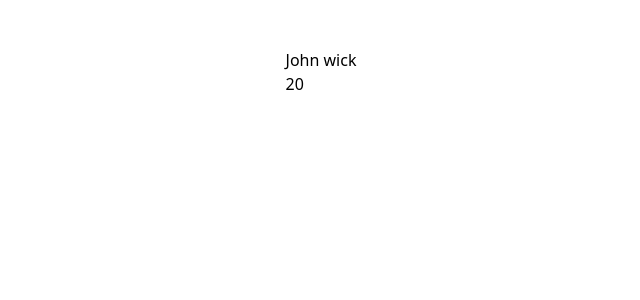
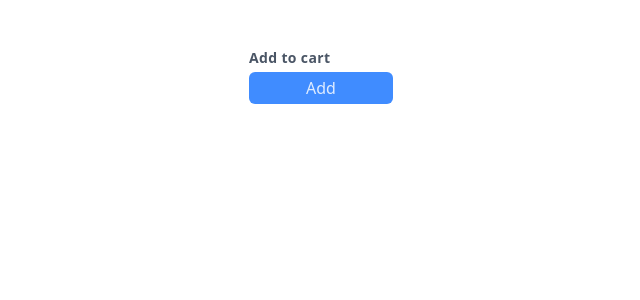
Before and after one commit to 3narinder/ReactCourse-Typescript, a React (Vite) app: page / in a window 1280 px wide. Shown: the top 300 px of the page, without its empty margins (319-959 px from the left). Built offline with nearby package versions, Linux system fonts and the light colour scheme.

Commit message:
Prop types - challenge 1

```diff
--- a/src/App.tsx
+++ b/src/App.tsx
@@ -1,9 +1,13 @@
-import User from "./components/propTypes/User";
+import Button from "./components/propTypes/Button";
 
 const App = () => {
+  const handleClick = () => {
+    console.log("Added to cart");
+  };
+
   return (
     <div className="flex items-center mt-12 justify-center">
-      <User name="John wick" age={20} isStudent={true} />
+      <Button label="Add to cart" text="Add" onClick={handleClick} />
     </div>
   );
 };
--- /dev/null
+++ b/src/components/propTypes/Button.tsx
@@ -0,0 +1,26 @@
+interface ButtonProps {
+  label: string;
+  text: string;
+  onClick: () => void;
+  disable?: boolean;
+}
+
+const Button = ({ text, label, onClick, disable }: ButtonProps) => {
+  return (
+    <div className="flex flex-col gap-1">
+      <label className="text-sm font-semibold text-gray-600 tracking-wide">
+        {label}
+      </label>
+
+      <button
+        disabled={disable}
+        onClick={onClick}
+        className="bg-blue-500/90 text-blue-50/90 px-4 py-1 rounded-md cursor-pointer w-36"
+      >
+        {text}
+      </button>
+    </div>
+  );
+};
+
+export default Button;
```
